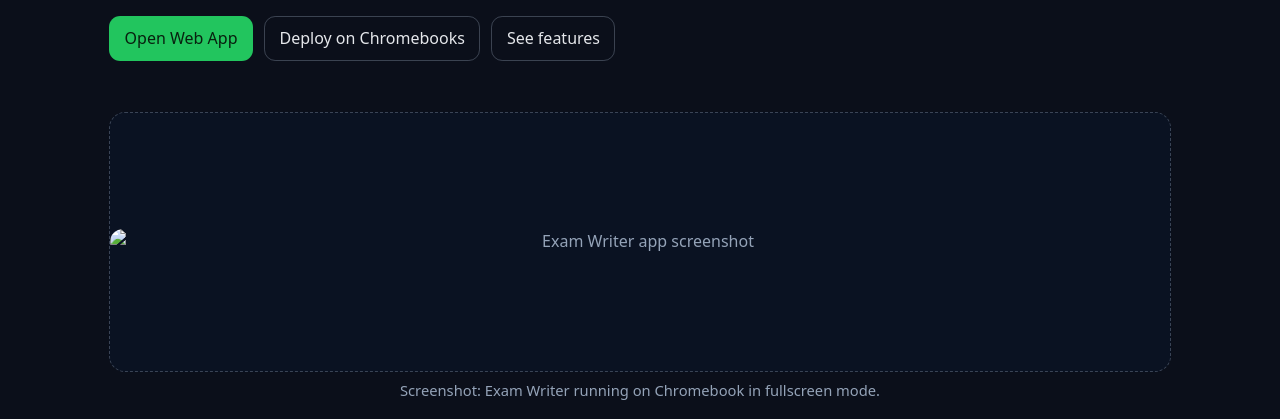
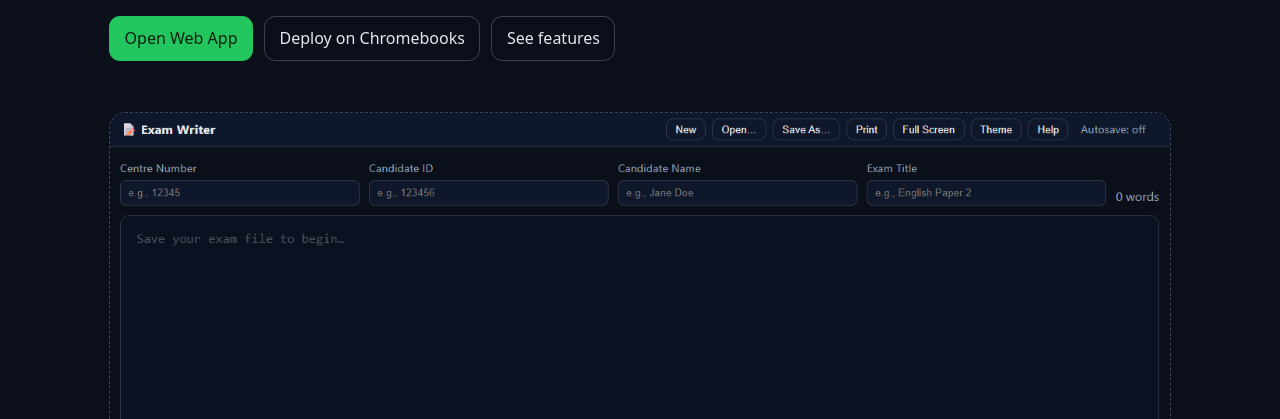
Before and after one commit to eltoncrasto/exam-writer-site, a plain HTML site: page index.html in a window 1280 px wide. Shown: the part 365-784 px from the top of the page. Drawn offline with Linux system fonts and the light colour scheme; the site is published under a folder, as on GitHub Pages, so addresses that start at the root find nothing.

Commit message:
modified:   index.html

```diff
--- a/index.html
+++ b/index.html
@@ -126,7 +126,7 @@
   <!-- MEDIA / SCREENSHOT -->
     <section class="container">
     <div class="media" style="padding:0; overflow:hidden;">
-        <img src="/images/snapshot.png" alt="Exam Writer app screenshot"
+        <img src="images/snapshot.png" alt="Exam Writer app screenshot"
             style="display:block; width:100%; height:auto; border-radius:1rem;"
             loading="lazy" />
     </div>
```
